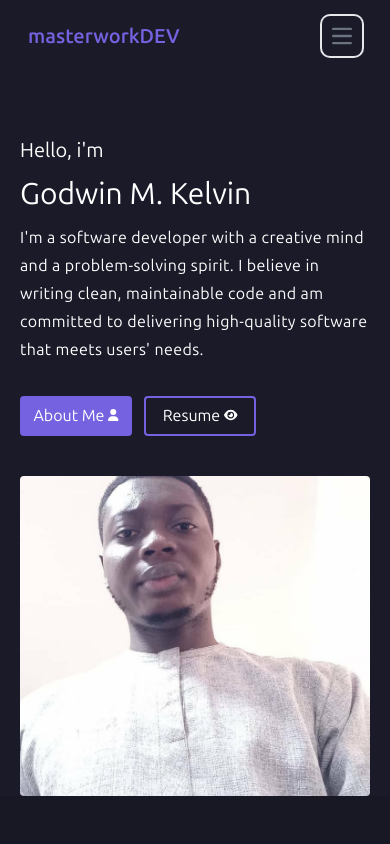
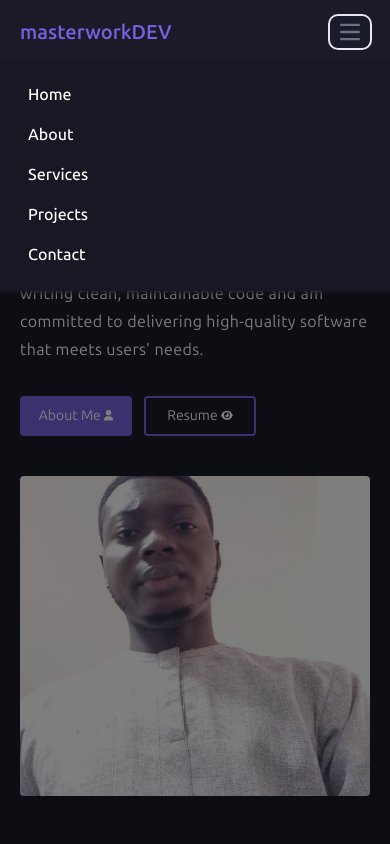
Before and after one commit to masterworkDEV/Portfolio, a Vue app in the folder portfolio/: page / in a window 390 px wide. Both pictures are taken after a click on the button "Open main menu". Shown: the top 844 px of the page. Built offline with nearby package versions, Linux system fonts and the light colour scheme.

Commit message:
new commit, adding animation in a bit

```diff
--- a/portfolio/src/components/About.vue
+++ b/portfolio/src/components/About.vue
@@ -8,8 +8,8 @@
     <p class="mt-2 tracking-wide leading-7 text-white max-sm:text-sm">
       I'm a passionate frontend developer with a keen eye for detail and a love for creating
       engaging user experiences. I specialize in
-      <b>React.JS, Vue.JS, Node.JS, Express.JS, MongoDB, </b>. My goal is to build clean, efficient,
-      and user-friendly interfaces that solve real problems.
+      <b>React.JS, Vue.JS, Node.JS,MongoDB, </b>. My goal is to build clean, efficient, and
+      user-friendly interfaces that solve real problems.
     </p>
     <span class="mt-5 flex items-center gap-5">
       <h1 class="text-[#7562e0] text-6xl flex items-center max-sm:text-5xl"><b>2+</b></h1>
@@ -25,7 +25,9 @@
         v-for="service of myService.slice(0, 4)"
         :key="service"
       >
-        <FontAwesomeIcon :icon="service.icon" size="3x" class="text-white ml-8 max-xl:ml-4" />
+        <div class="max-sm:text-sm">
+          <FontAwesomeIcon :icon="service.icon" size="3x" class="text-white ml-8 max-xl:ml-4" />
+        </div>
         <h4
           class="flex items-end mt-3 mb-5 uppercase text-xl max-sm:text-[1rem] text-white ml-8 max-xl:ml-4"
         >
--- a/portfolio/src/components/Contact.vue
+++ b/portfolio/src/components/Contact.vue
@@ -111,6 +111,7 @@
           id="message"
           rows="4"
           class="mb-4 block p-2.5 w-full text-sm text-white bg-[#31313f] rounded-lg focus:ring-blue-500 dark:placeholder-gray-400 dark:text-white"
+          required
           placeholder="Write your thoughts here..."
           v-model="message"
         >
@@ -128,7 +129,7 @@
 </template>
 
 <script setup>
-import { computed, ref } from 'vue'
+import { ref } from 'vue'
 import { FontAwesomeIcon } from '@fortawesome/vue-fontawesome'
 import { faTwitter } from '@fortawesome/free-brands-svg-icons'
 import { faMailBulk } from '@fortawesome/free-solid-svg-icons'
@@ -142,7 +143,7 @@ const nameError = ref(null)
 const emailError = ref(null)
 const messageError = ref(null)
 
-const validate = computed(() => {
+const validate = () => {
   let isValid = true
   nameError.value = null
   emailError.value = null
@@ -153,21 +154,21 @@ const validate = computed(() => {
     isValid = false
   }
 
-  if (!email.value.trim()) {
+  if (email.value.trim() === '') {
     emailError.value = 'Email cannot be empty'
     isValid = false
   }
-  ;``
+
   const emailRegex = /^[^\s@]+@[^\s@]+\.[^\s@]+$/
   if (!emailRegex.test(email.value)) {
     emailError.value = 'Invalid email address'
     isValid = false
   }
   return isValid
-})
+}
 
 const handleFormSubmission = () => {
-  if (validate.value === true) {
+  if (validate()) {
     console.log(name.value, email.value, message.value)
     name.value = ''
     email.value = ''
--- a/portfolio/src/components/Header.vue
+++ b/portfolio/src/components/Header.vue
@@ -1,11 +1,10 @@
 <template>
+  <header>
     <nav
-    class="fixed right-0 left-0 top-0 pt-8 pb-8 max-sm:pt-4 max-sm:pb-4 bg-white border-gray-200 dark:bg-white custom-nav-background"
+      class="fixed right-0 left-0 top-0 pt-8 pb-8 max-sm:pt-4 max-sm:pb-4 bg-white border-gray-200 dark:bg-white custom-nav-background z-20"
       :class="initialScroll && 'custom-nav-active'"
     >
-    <div
-      class="max-w-screen-xl flex flex-wrap items-center justify-between px-20 max-xl:px-10 max-sm:px-7"
-    >
+      <div class="flex flex-wrap items-center justify-between px-20 max-xl:px-10 max-sm:px-5">
         <a href="#" class="flex items-center space-x-3 rtl:space-x-reverse">
           <span
             class="self-center text-2xl max-sm:text-xl font-semibold whitespace-nowrap text-[#7562e0] dark:text-white"
@@ -13,9 +12,10 @@
           >
         </a>
         <button
+          @click="handleNavbar"
           data-collapse-toggle="navbar-default"
           type="button"
-        class="inline-flex items-center p-2 w-10 h-10 justify-center text-sm text-gray-500 rounded-lg md:hidden hover:bg-gray-100 focus:outline-none focus:ring-2 focus:ring-gray-200 dark:text-gray-400 dark:hover:bg-gray-700 dark:focus:ring-gray-600"
+          class="flex items-center p-2 w-10 h-8 justify-center text-sm text-gray-500 rounded-lg md:hidden hover:bg-gray-100 focus:outline-none focus:ring-2 focus:ring-gray-200 dark:text-gray-400 dark:hover:bg-gray-700 dark:focus:ring-gray-600"
           aria-controls="navbar-default"
           aria-expanded="false"
         >
@@ -80,12 +80,39 @@
         </div>
       </div>
     </nav>
+
+    <!-- nav bar for small devices -->
+    <div class="navbar hidden max-sm:block" :class="navbar && 'active'">
+      <ul
+        class="font-medium flex flex-col p-4 md:flex-row md:space-x-8 rtl:space-x-reverse md:mt-0 md:border-0 dark:border-gray-700 nav-links"
+      >
+        <li class="text-white px-3 py-2" @click="navbar = !navbar">
+          <a href="#" aria-current="page">Home</a>
+        </li>
+        <li class="text-white px-3 py-2" @click="navbar = !navbar">
+          <a href="#about">About</a>
+        </li>
+        <li class="text-white px-3 py-2" @click="navbar = !navbar">
+          <a href="#service">Services</a>
+        </li>
+        <li class="text-white px-3 py-2" @click="navbar = !navbar">
+          <a href="#projects">Projects</a>
+        </li>
+        <li class="text-white px-3 py-2" @click="navbar = !navbar">
+          <a href="#contact">Contact</a>
+        </li>
+      </ul>
+    </div>
+    <div v-if="navbar" class="overlay w-full h-full fixed bg-[rgba(0,0,0,0.5)] z-10"></div>
+  </header>
 </template>
 
 <script setup>
 import { onMounted, ref } from 'vue'
 
 const initialScroll = ref(null)
+const navbar = ref(false)
+
 onMounted(() => {
   window.addEventListener('scroll', () => {
     if (window.scrollY > 100) {
@@ -95,6 +122,11 @@ onMounted(() => {
     }
   })
 })
+
+const handleNavbar = () => {
+  navbar.value = !navbar.value
+  console.log(navbar.value)
+}
 </script>
 
 <style>
@@ -105,4 +137,25 @@ onMounted(() => {
   background-color: rgba(24, 24, 36, 1);
   box-shadow: 1px 2px 5px rgba(24, 24, 36, 0.407);
 }
+
+.navbar {
+  background: #181824;
+  position: fixed;
+  top: 7%;
+  left: -100%;
+  width: 100%;
+  transition: cubic-bezier(0.075, 0.82, 0.165, 1) 0.25s;
+  box-shadow: 0px 2px 5px #181824;
+  z-index: 999;
+}
+
+@media (max-width: 375px) {
+  .navbar {
+    top: 9%;
+  }
+}
+
+.navbar.active {
+  left: 0;
+}
 </style>
--- a/portfolio/src/components/Hero.vue
+++ b/portfolio/src/components/Hero.vue
@@ -12,7 +12,7 @@
         <div class="flex items-center gap-3 mt-5 max-xl:mb-10">
           <a
             href="#about"
-            class="flex items-center justify-center gap-2 w-48 h-10 text-white bg-[#7562e0] hover:bg-white hover:text-black rounded max-xl:w-40 max-sm:w-28 transition-all"
+            class="flex items-center justify-center gap-2 w-48 h-10 text-white bg-[#7562e0] hover:bg-white hover:text-black rounded max-xl:w-40 max-sm:w-28 max-sm:text-sm transition-all"
           >
             <button>
               <span> About Me </span>
@@ -23,7 +23,7 @@
           <a
             href="https://www.canva.com/design/DAGbiRk1nvI/mWPy6BSbkIRJLduNOcLmJw/view?utm_content=DAGbiRk1nvI&utm_campaign=designshare&utm_medium=link2&utm_source=uniquelinks&utlId=hb384005104"
             target="blank"
-            class="flex items-center justify-center gap-2 w-48 h-10 text-white border-2 border-[#7562e0] hover:bg-[#7562e0] rounded max-xl:w-40 max-sm:w-28 transition-all"
+            class="flex items-center justify-center gap-2 w-48 h-10 text-white border-2 border-[#7562e0] hover:bg-[#7562e0] rounded max-xl:w-40 max-sm:w-28 max-sm:text-sm transition-all"
           >
             <button>
               <span> Resume </span>
@@ -54,4 +54,3 @@ import { faUser } from '@fortawesome/free-solid-svg-icons'
 
 <style>
 </style>
-``
--- a/portfolio/src/components/Projects.vue
+++ b/portfolio/src/components/Projects.vue
@@ -65,7 +65,8 @@ const projects = ref([
     title: 'E-Store',
     description:
       'Your destination for the latest trends and timeless classics. Shop now and express your style',
-    imageUrl: 'src/assets/images/e-store.png',
+    imageUrl:
+      'https://media-hosting.imagekit.io//d91f4bf2b219444a/Group 84.png?Expires=1836355367&Key-Pair-Id=K2ZIVPTIP2VGHC&Signature=haITYPK8R3F45BBncpDUC8gv8vpcXu2ZWOdhc-ZYhcwA-Tcc3YyuesDHlh1lwiXwGrwLWHALKHGx7yrlb5ln29VsJcKL7ipZY7jMTph9eJ0Ack5hxH2eIffAZq0uRrRltHk-21uJ3FvbS3FdUyvBu7wfeaAUg-2EfqzbSHBdWf5P1PosswD6uO7k1rIV--EekrePu8EpvvrL53u~lIdQxukGI8TKU14WRM7lydiC8G26~avcXAK4t~GfVAKppqgrIboOcqCCc8UUpL60xsAyJeUQzSxv90qTf8sMcKw9CLvfgyiDim9qsJiILRT3Gu5amQZvN0EsPOMdphcpsGzJGA__',
     liveUrl: 'https://ecommerce-development-demo-app-123.vercel.app/',
     githubLink: 'apc',
   },
@@ -73,9 +74,10 @@ const projects = ref([
     title: 'Nola Education',
     description:
       'A comprehensive learning platform that offers a wide range of interactive courses and engaging quizzes to help you master any subject.',
-    imageUrl: '../assets/images/e-store.png',
+    imageUrl:
+      'https://img.freepik.com/free-photo/mobile-phone-with-white-screen-diary-near-painting-colors-wooden-table_23-2148050728.jpg?t=st=1741746381~exp=1741749981~hmac=1e67de51fbf3e3359bf4b108230436c0def99738f8de8dc3fc9ffefa046592e3&w=1060',
 
-    liveUrl: 'https://learn-from-nola-6sj9r2wki-masterworkdev1s-projects.vercel.app/',
+    liveUrl: 'https://learn-from-nola.vercel.app/',
     githubLink: 'https://github.com/masterworkDEV/Learnly-Challenge/tree/main/m-education',
   },
   {
--- a/portfolio/src/components/Service.vue
+++ b/portfolio/src/components/Service.vue
@@ -7,13 +7,16 @@
     </h2>
     <div class="grid grid-cols-3 place-content-center gap-5 max-sm:grid-cols-2">
       <article
-        class="stack border-2 border-white rounded-2xl w-full h-72 max-sm:max-h-52 flex justify-center flex-col items-center p-3 overflow-auto"
+        class="stack border-2 border-white rounded-2xl w-full h-72 max-sm:max-h-40 flex justify-center flex-col items-center p-3 overflow-auto"
         v-for="service of myService"
         :key="service"
       >
-        <FontAwesomeIcon :icon="service.icon" size="3x" class="text-white" />
-
-        <h4 class="title mb-5 mt-3 uppercase text-xl max-sm:text-sm text-white text-center">
+        <div class="max-sm:text-[.7rem]">
+          <FontAwesomeIcon :icon="service.icon" size="3x" class="text-white" />
+        </div>
+        <h4
+          class="title mb-5 mt-3 max-sm:mt-1 max-sm:mb-2 uppercase text-xl max-sm:text-sm text-white text-center"
+        >
           {{ service.name }}
 
           {{ service.title }}
@@ -94,18 +97,7 @@ const myService = ref([
   border: #7562e0 2px solid;
 }
 
-/* title */
-.title {
-  color: white;
-}
-
-.title:nth-last-child(1) {
-  color: #7562e0;
-}
-.title:nth-last-child(3) {
-  color: #7562e0;
-}
-.title:nth-last-child(5) {
-  color: #7562e0;
+.stack::-webkit-scrollbar {
+  display: none;
 }
 </style>
```
Lines whose indentation alone changed are shown as unchanged.
